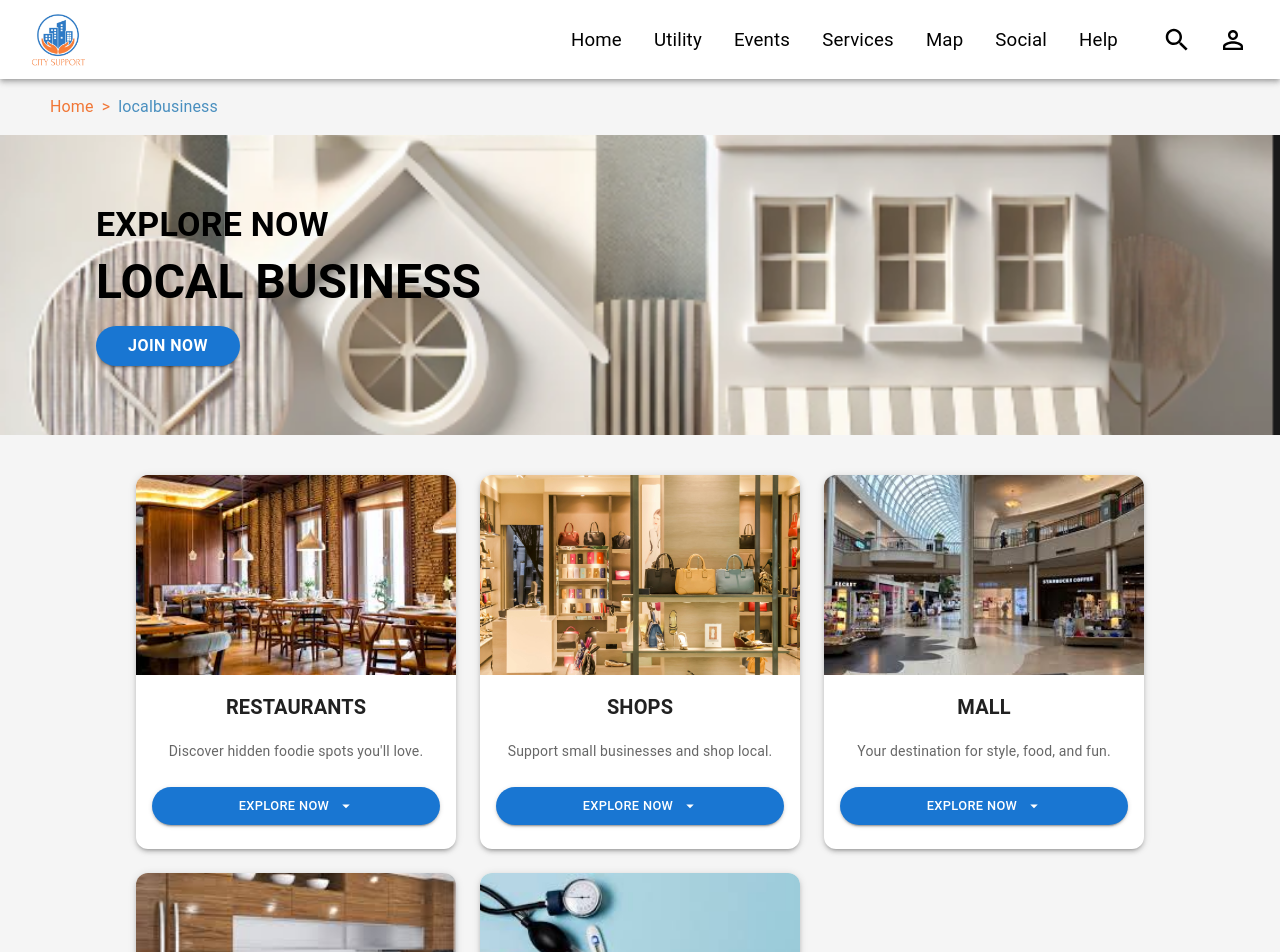
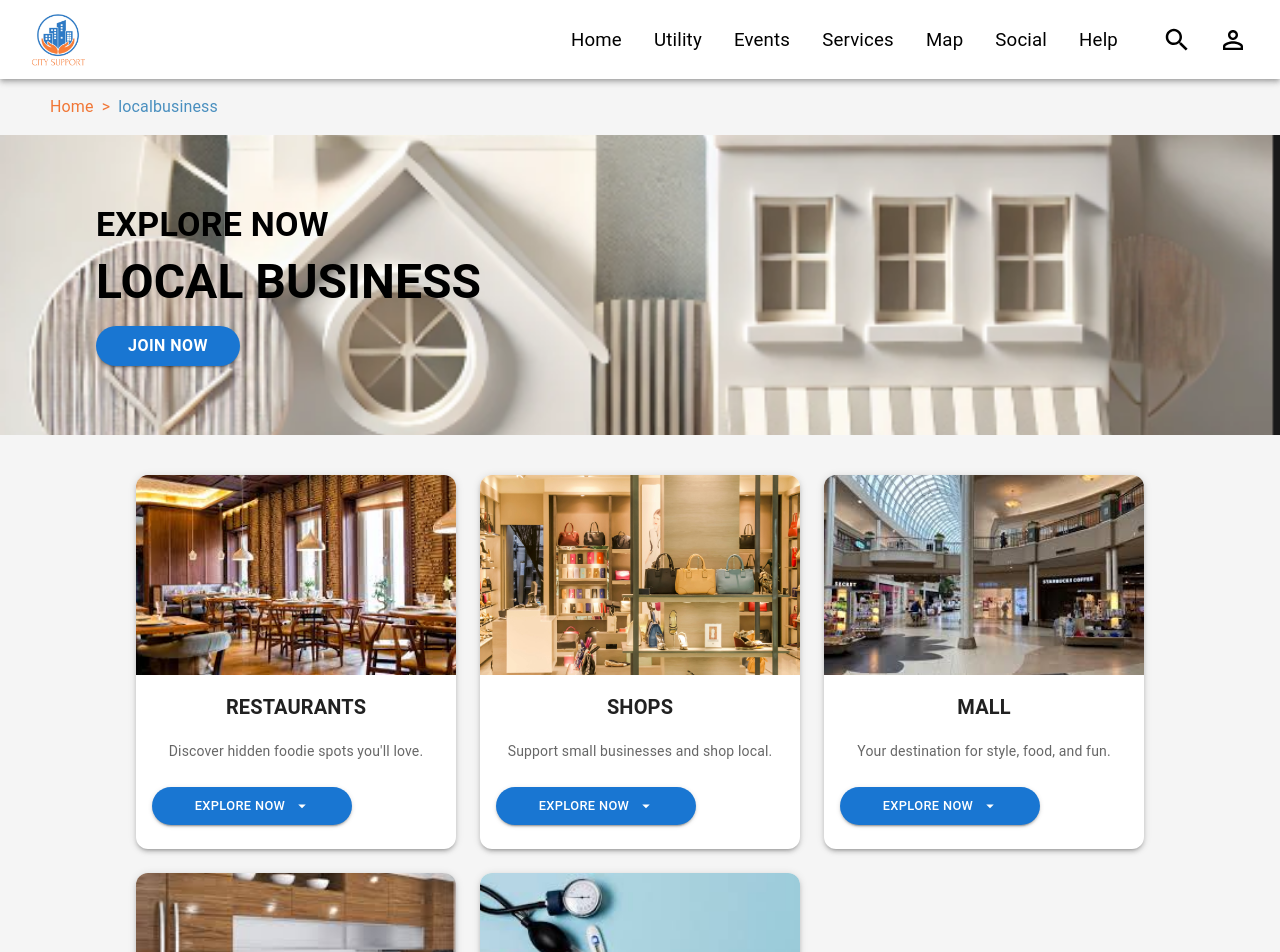
Before and after one commit to Vaibhavi-Patel-24/CitySupport, a React (Create React App) app in the folder client/: page /citysupport/localbusiness in a window 1280 px wide. Shown: the top 952 px of the page. Built offline with nearby package versions, Linux system fonts and the light colour scheme.

Commit message:
update localbusiness

```diff
--- a/client/src/pages/LocalBusiness.jsx
+++ b/client/src/pages/LocalBusiness.jsx
@@ -127,7 +127,10 @@ const LocalBusiness = () => {
                     borderRadius: "20px",
                     fontSize: "0.8rem",
                     py: 1,
-                    px: 3,
+                    px: 2, // Reduced padding to make the button less wide
+                    width: "200px", // Let the button size adjust based on content
+                    justifyContent:"center",
+                    textAlign:"center",
                     textTransform: "uppercase",
                     "&:hover": { bgcolor: "#1256a0" },
                   }}
```
